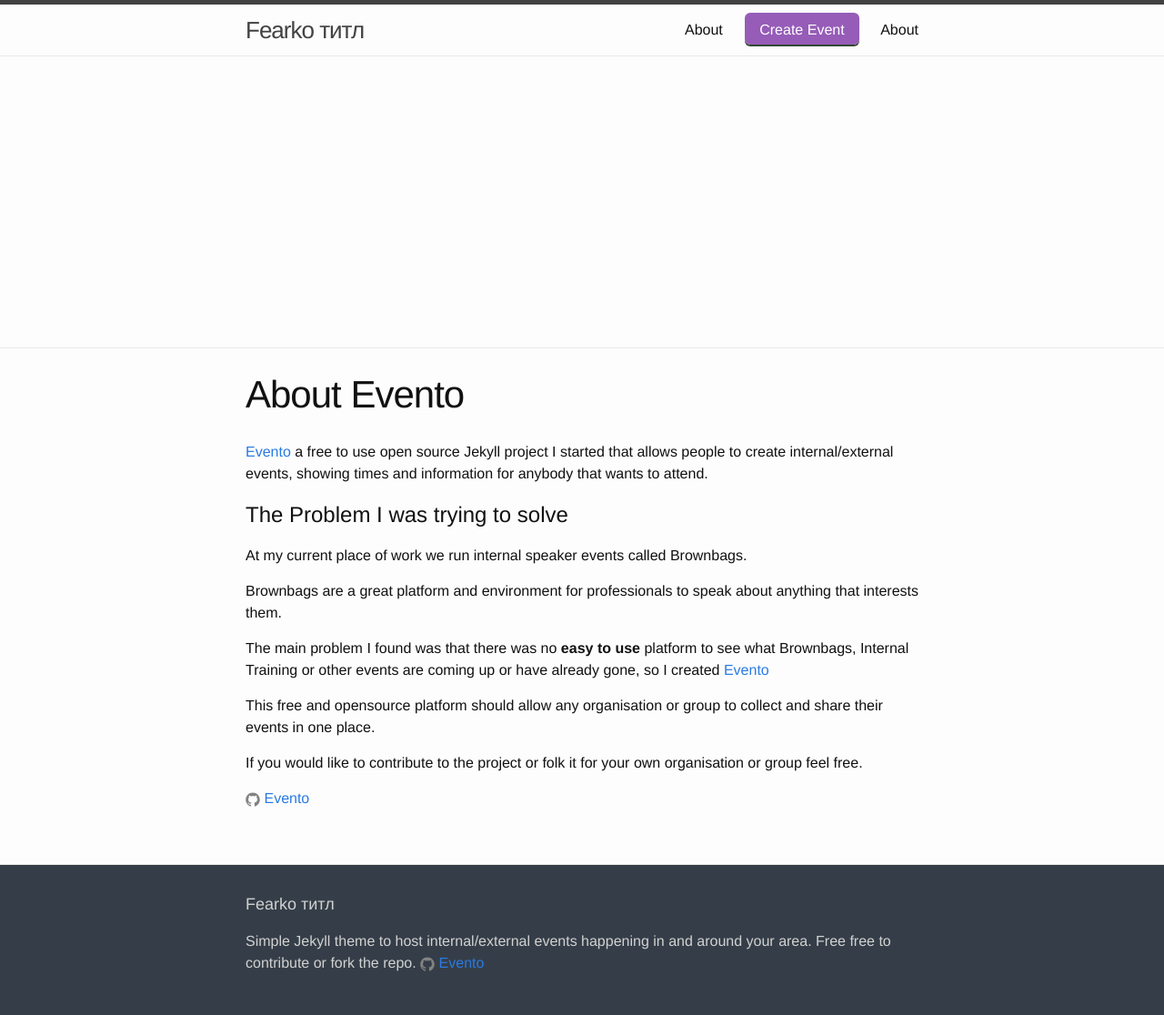
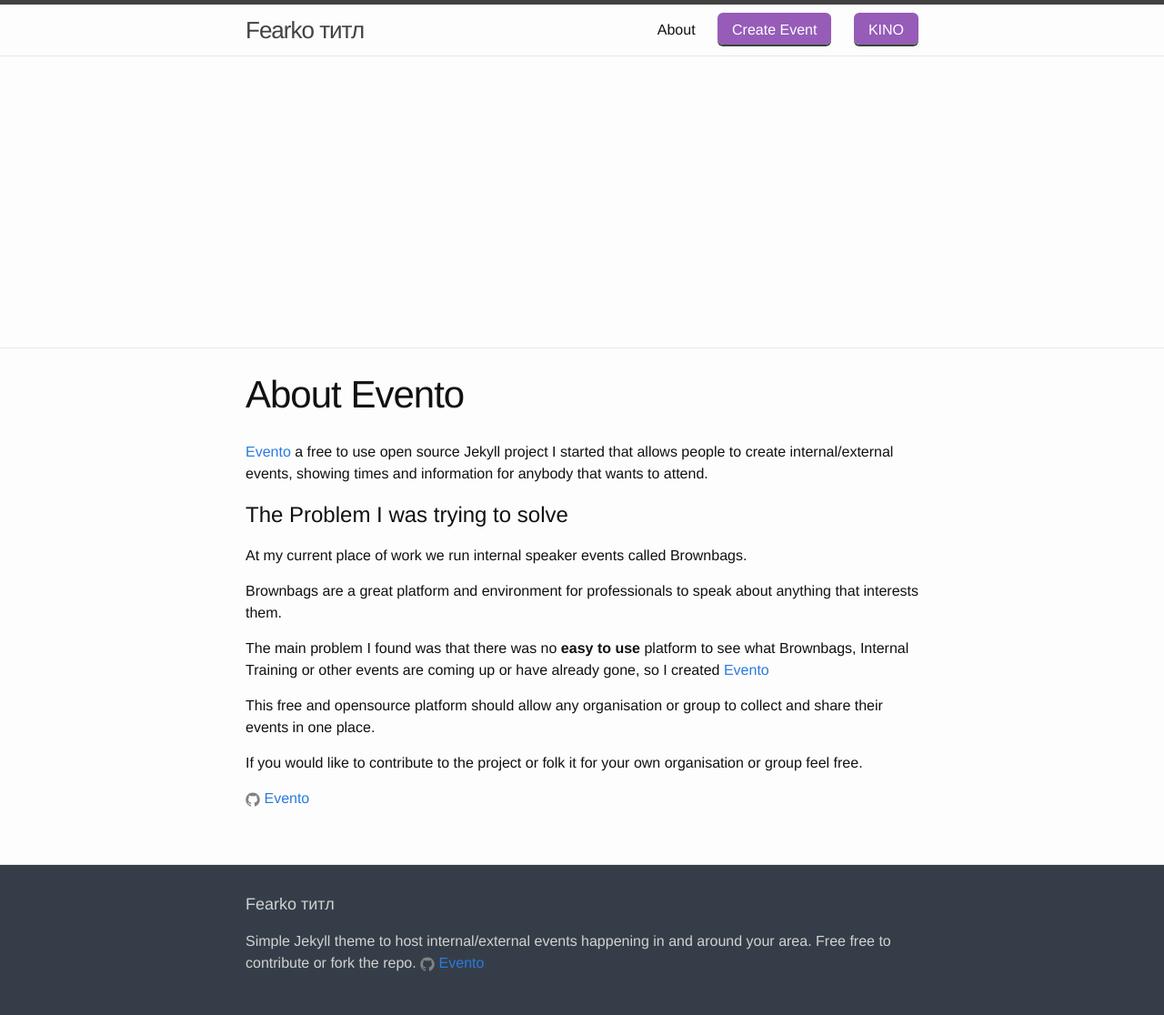
Before and after one commit to fearko/fearko.github.io, a Jekyll site: the page built from kino.md, in a window 1280 px wide. Shown: the whole page at 91% size. Built offline with Jekyll 4.4.1, drawn with Linux system fonts in a browser that asks for light colours.

Commit message:
button test

```diff
--- a/_layouts/post.html
+++ b/_layouts/post.html
@@ -10,8 +10,10 @@ layout: default
     <h1 class="post-title" itemprop="name headline">{{ page.title }}</h1>
     {% if organiser.photo %}
         <h3 class="post-organisers-name">Автор:{{organiser.name}}</h3>
+    {% endif %}
+    {% if organiser.web %}
         <h3 class="post-organisers-name">Веб сайт:{{organiser.web}}</h3>
-    {% endif %}
+     {% endif %}
     <h2 class="post-date">
 	<time datetime="{{ page.date | date_to_xmlschema }}" itemprop="datePublished">{{ page.date | date: "%B %-d, %Y" }}</time>
     </h2>
--- a/kino.md
+++ b/kino.md
@@ -1,8 +1,9 @@
 ---
 layout: page
-navigation_title: About
+navigation_title: KINO
 title: About Evento
 permalink: /kino/
+button: true
 ---
 
 [Evento](https://github.com/boyney123/evento) a free to use open source Jekyll project I started that allows people to create internal/external events, showing times and information for anybody that wants to attend.
```
